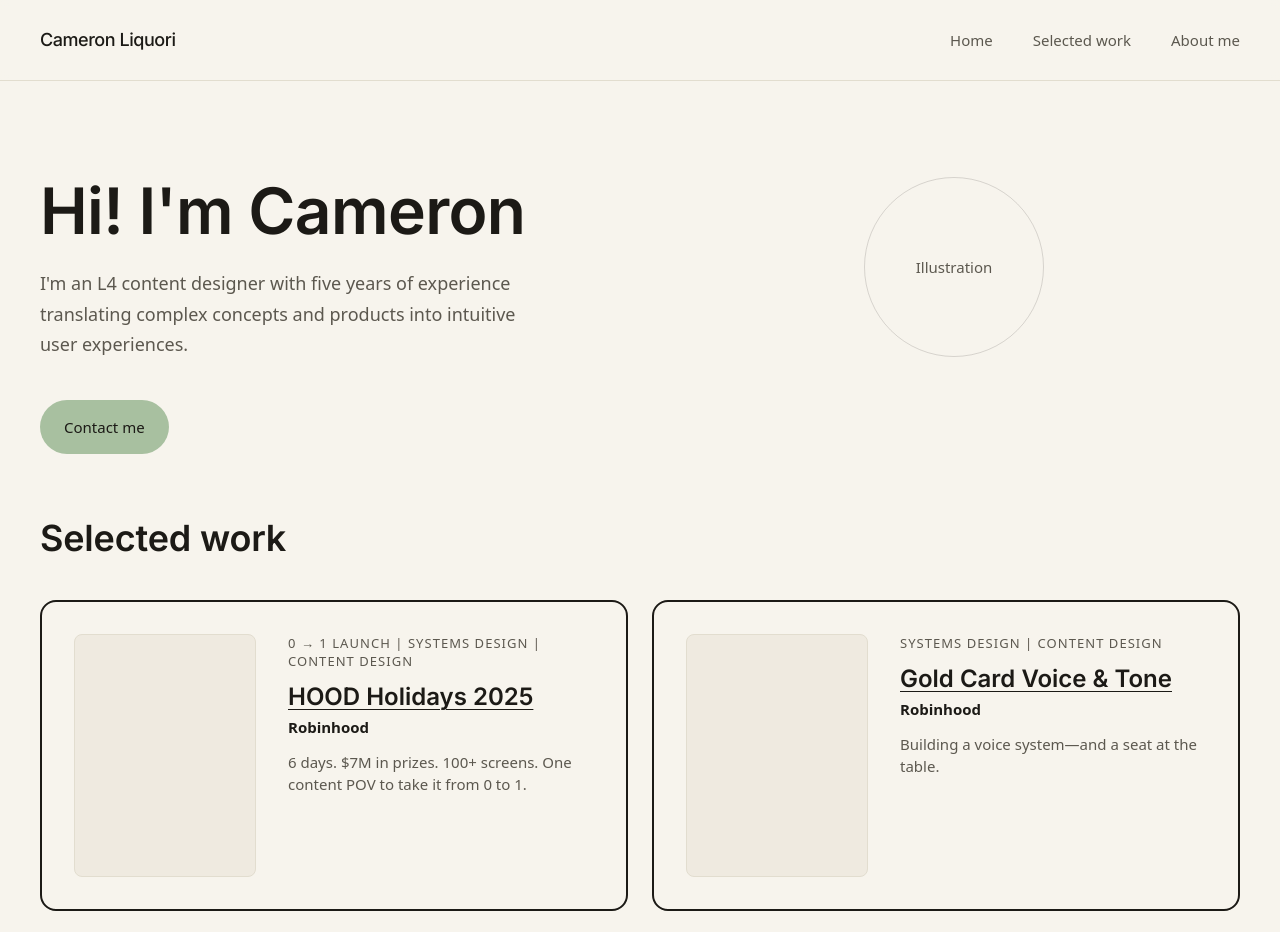
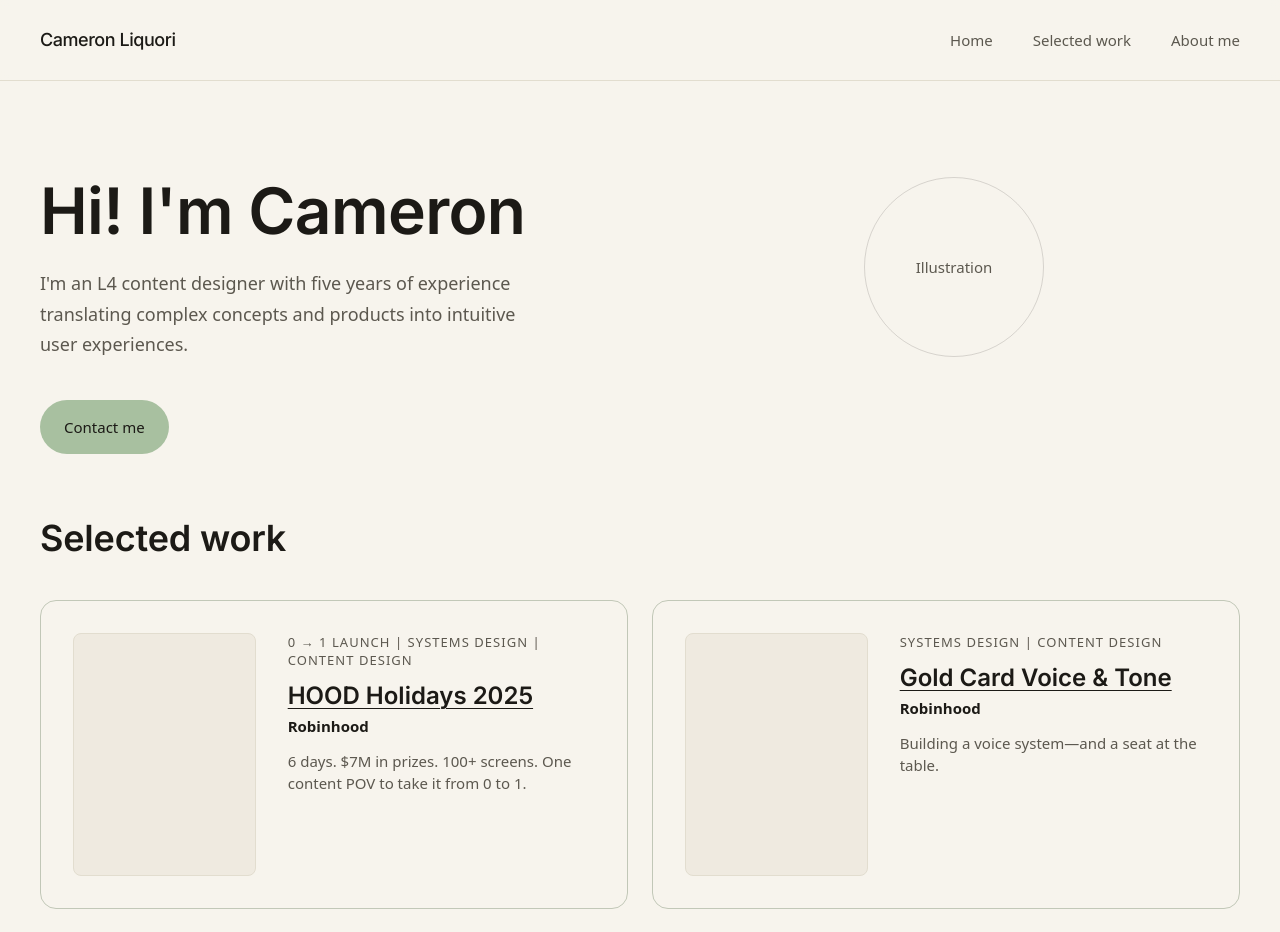
Before and after one commit to cameronliquori/Cameron-portfolio, a Next.js app: page / in a window 1280 px wide. Shown: the top 932 px of the page. Built offline with nearby package versions, Linux system fonts and the light colour scheme.

Commit message:
Update ProjectCard.tsx

```diff
--- a/components/ProjectCard.tsx
+++ b/components/ProjectCard.tsx
@@ -5,7 +5,7 @@ export default function ProjectCard({ project }: { project: ProjectCardData }) {
   return (
     <Link
       href={`/work/${project.slug}`}
-      className="group flex gap-6 sm:gap-8 rounded-2xl border-2 border-ink p-6 sm:p-8 hover:bg-ink/[0.02] transition-colors duration-200 ease-smooth"
+      className="group flex gap-6 sm:gap-8 rounded-2xl border border-sage-600/40 p-6 sm:p-8 hover:border-sage-600 hover:bg-sage-50/50 transition-colors duration-200 ease-smooth"
     >
       <div
         className="placeholder-block w-[35%] shrink-0 aspect-[3/4]"
```
